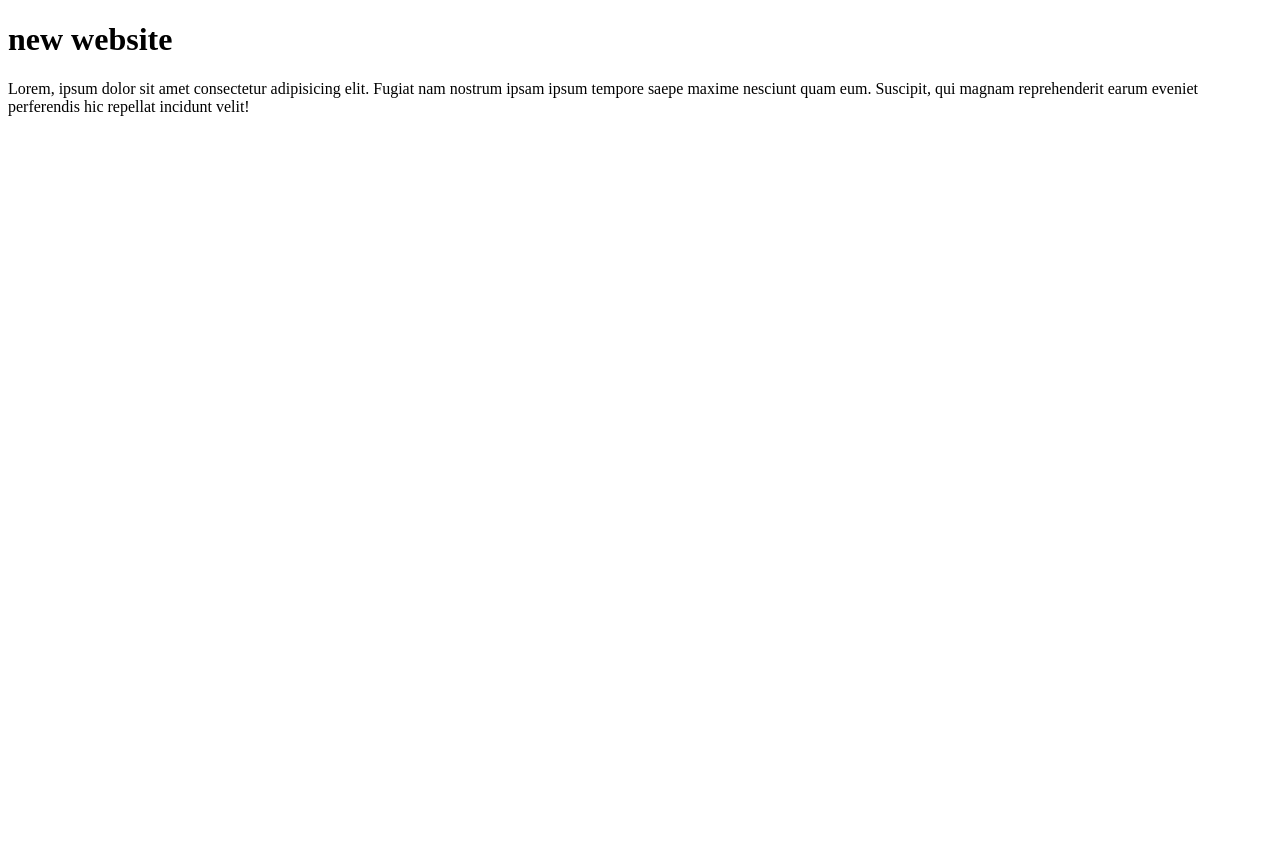
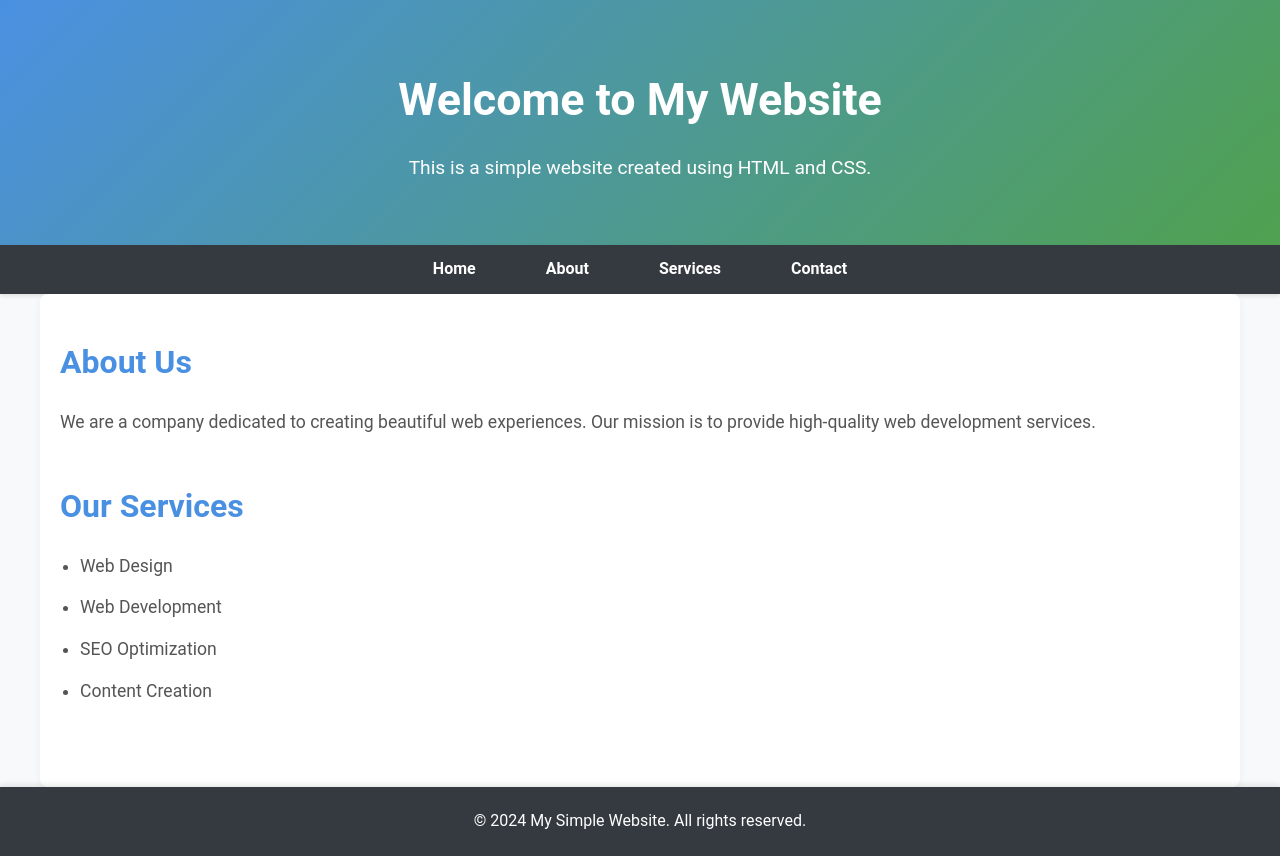
Before and after one commit to bhuiy4n/Sample_stie, a plain HTML site: page index.html in a window 1280 px wide. Before the commit the page ends 800 px from the top, so only its background shows below. Drawn offline with Linux system fonts and the light colour scheme.

Commit message:
writing the css

```diff
--- a/index.html
+++ b/index.html
@@ -3,10 +3,44 @@
 <head>
     <meta charset="UTF-8">
     <meta name="viewport" content="width=device-width, initial-scale=1.0">
-    <title>website_design</title>
+    <meta http-equiv="X-UA-Compatible" content="ie=edge">
+    <title>My Simple Website</title>
+    <link rel="stylesheet" href="styles/styles.css">
 </head>
 <body>
-    <h1>new website </h1>
-    <p>Lorem, ipsum dolor sit amet consectetur adipisicing elit. Fugiat nam nostrum ipsam ipsum tempore saepe maxime nesciunt quam eum. Suscipit, qui magnam reprehenderit earum eveniet perferendis hic repellat incidunt velit!</p>
+    <header>
+        <h1>Welcome to My Website</h1>
+        <p>This is a simple website created using HTML and CSS.</p>
+    </header>
+
+    <nav>
+        <ul>
+            <li><a href="#">Home</a></li>
+            <li><a href="#">About</a></li>
+            <li><a href="#">Services</a></li>
+            <li><a href="#">Contact</a></li>
+        </ul>
+    </nav>
+
+    <main>
+        <section>
+            <h2>About Us</h2>
+            <p>We are a company dedicated to creating beautiful web experiences. Our mission is to provide high-quality web development services.</p>
+        </section>
+
+        <section>
+            <h2>Our Services</h2>
+            <ul>
+                <li>Web Design</li>
+                <li>Web Development</li>
+                <li>SEO Optimization</li>
+                <li>Content Creation</li>
+            </ul>
+        </section>
+    </main>
+
+    <footer>
+        <p>&copy; 2024 My Simple Website. All rights reserved.</p>
+    </footer>
 </body>
 </html>
--- /dev/null
+++ b/styles/styles.css
@@ -0,0 +1,133 @@
+/* Reset some default browser styling */
+* {
+    margin: 0;
+    padding: 0;
+    box-sizing: border-box;
+}
+
+body {
+    font-family: 'Roboto', sans-serif;
+    line-height: 1.8;
+    background-color: #f8f9fa;
+    color: #333;
+}
+
+/* Header Styling */
+header {
+    background: linear-gradient(135deg, #4A90E2, #50A14F);
+    color: white;
+    padding: 60px 20px;
+    text-align: center;
+    box-shadow: 0 4px 8px rgba(0, 0, 0, 0.1);
+}
+
+header h1 {
+    font-size: 2.8rem;
+    margin-bottom: 10px;
+}
+
+header p {
+    font-size: 1.2rem;
+}
+
+/* Navigation Bar Styling */
+nav {
+    background-color: #343a40;
+    box-shadow: 0 2px 4px rgba(0, 0, 0, 0.1);
+}
+
+nav ul {
+    list-style-type: none;
+    display: flex;
+    justify-content: center;
+    padding: 10px 0;
+}
+
+nav ul li {
+    margin: 0 20px;
+}
+
+nav ul li a {
+    color: white;
+    padding: 10px 15px;
+    text-decoration: none;
+    font-size: 1rem;
+    font-weight: bold;
+    transition: background 0.3s ease, transform 0.3s ease;
+}
+
+nav ul li a:hover {
+    background-color: #007bff;
+    border-radius: 5px;
+    transform: scale(1.05);
+}
+
+/* Main Content Styling */
+main {
+    padding: 40px 20px;
+    max-width: 1200px;
+    margin: 0 auto;
+    background-color: white;
+    border-radius: 8px;
+    box-shadow: 0 4px 10px rgba(0, 0, 0, 0.05);
+}
+
+main h2 {
+    color: #4A90E2;
+    font-size: 2rem;
+    margin-bottom: 15px;
+}
+
+main section {
+    margin-bottom: 40px;
+}
+
+main section p, main section ul {
+    font-size: 1.1rem;
+    color: #555;
+}
+
+main ul {
+    padding-left: 20px;
+}
+
+main ul li {
+    margin-bottom: 10px;
+    list-style-type: disc;
+}
+
+/* Footer Styling */
+footer {
+    text-align: center;
+    padding: 20px;
+    background-color: #343a40;
+    color: white;
+    position: relative;
+    bottom: 0;
+    width: 100%;
+    box-shadow: 0 -2px 6px rgba(0, 0, 0, 0.1);
+}
+
+footer p {
+    font-size: 1rem;
+    margin: 0;
+}
+
+/* Adding Responsive Design */
+@media (max-width: 768px) {
+    nav ul {
+        flex-direction: column;
+    }
+
+    nav ul li {
+        margin: 10px 0;
+    }
+
+    header h1 {
+        font-size: 2.4rem;
+    }
+
+    main {
+        padding: 20px;
+    }
+}
```
